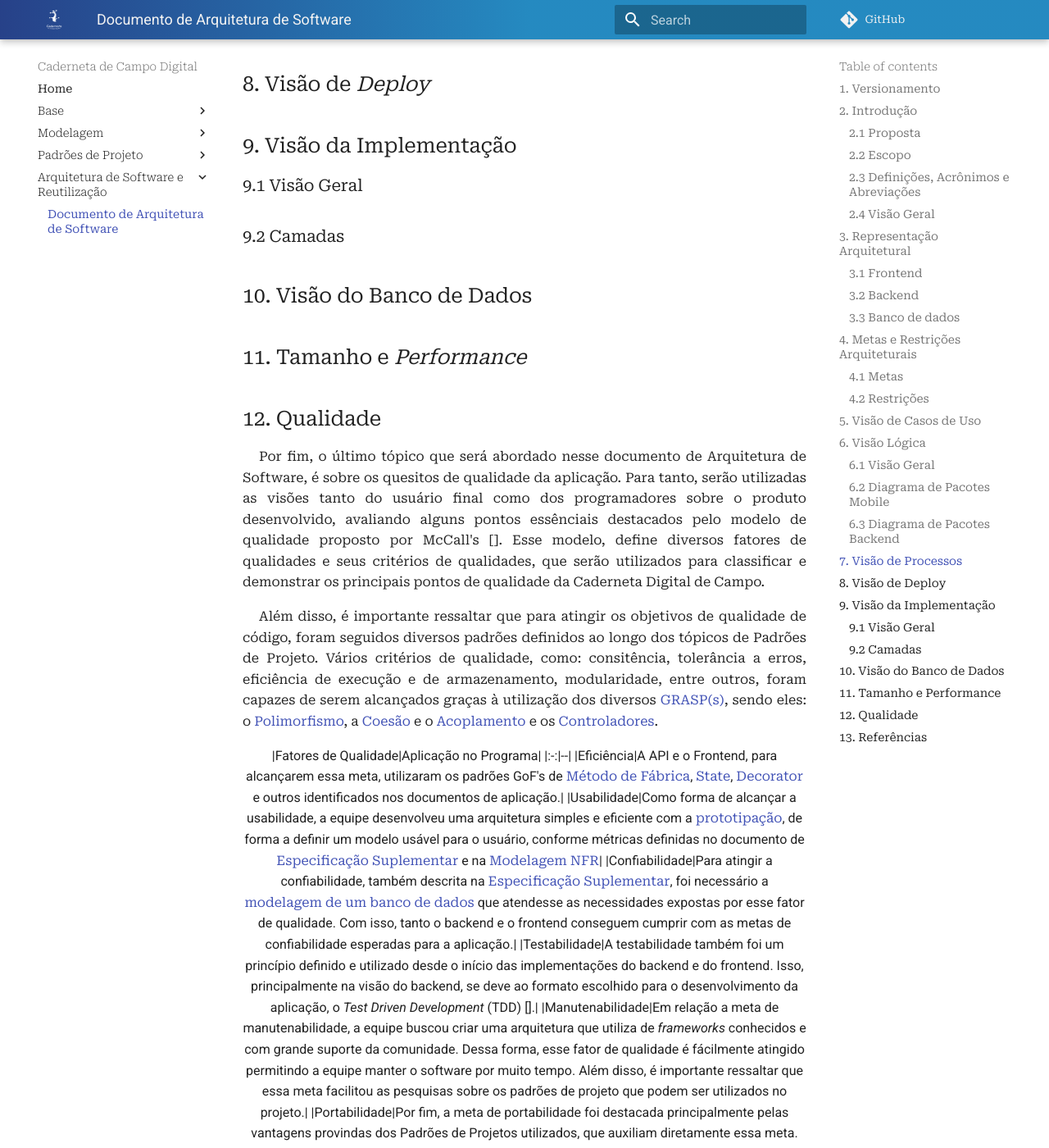
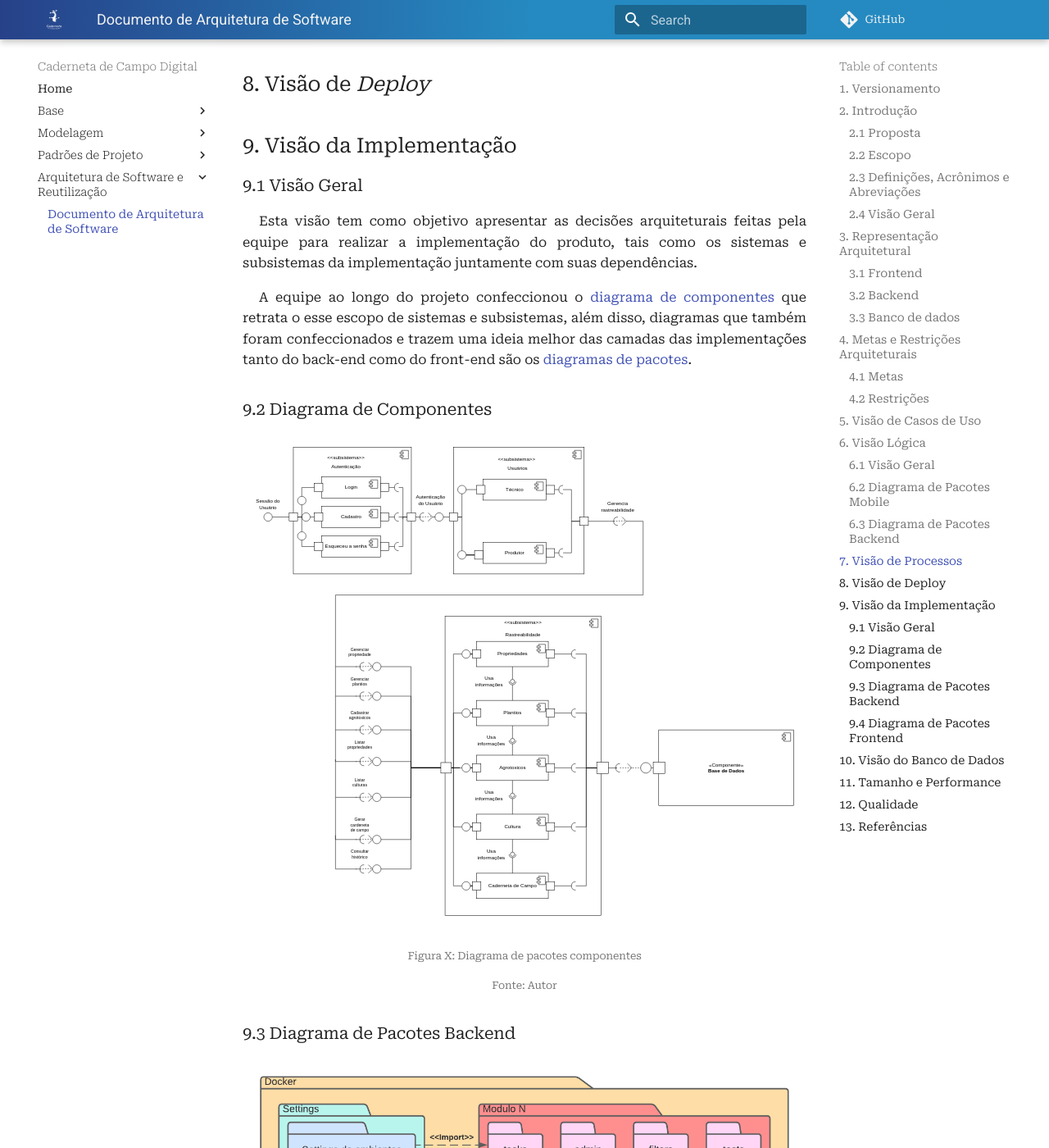
Before and after one commit to UnBArqDsw2021-2/2021.2_G4_CadernetaDeCampoDigital_docs, an MkDocs documentation site: the page built from docs/arquitetura_reutilizacao/das.md, in a window 1280 px wide and 1400 px high, scrolled down 5395 px. Shown: the whole window at 82% size. Built offline with MkDocs 1.6.1 and Material for MkDocs 9.7.7, drawn with Linux system fonts in a browser that asks for light colours; comment, search, counter and statistics services are not loaded; some of the changed text lies outside the part shown.

Commit message:
(#136) Adicionando Visao de Implementacao

```diff
--- a/docs/arquitetura_reutilizacao/das.md
+++ b/docs/arquitetura_reutilizacao/das.md
@@ -82,7 +82,24 @@
 
 ## 9. Visão da Implementação
 ### 9.1 Visão Geral
-### 9.2 Camadas
+<p align="justify" style="text-indent: 20px">Esta visão tem como objetivo apresentar as decisões arquiteturais feitas pela equipe para realizar a implementação do produto, tais como os sistemas e subsistemas da implementação juntamente com suas dependências.</p>
+
+<p align="justify" style="text-indent: 20px">A equipe ao longo do projeto confeccionou o <a href="../../modelagem/estatica/diagrama_de_componentes">diagrama de componentes</a> que retrata o esse escopo de sistemas e subsistemas, além disso, diagramas que também foram confeccionados e trazem uma ideia melhor das camadas das implementações tanto do back-end como do front-end são os <a href="../../modelagem/estatica/diagrama_de_pacotes">diagramas de pacotes</a>.</p>
+
+### 9.2 Diagrama de Componentes
+<img src="../../../assets/modelagem/diagramaComponentes.svg" class="zoom"/>
+<h6 align = "center">Figura X: Diagrama de pacotes componentes</h6>
+<h6 align = "center">Fonte: Autor</h6>
+
+### 9.3 Diagrama de Pacotes Backend
+<img src="../../../assets/modelagem/estatica/backend.png" class="zoom"/>
+<h6 align = "center">Figura X: Diagrama de pacotes backend</h6>
+<h6 align = "center">Fonte: Autor</h6>
+
+### 9.4 Diagrama de Pacotes Frontend
+<img src="../../../assets/modelagem/estatica/mobile.png" class="zoom"/>
+<h6 align = "center">Figura X: Diagrama de pacotes frontend</h6>
+<h6 align = "center">Fonte: Autor</h6>
 
 ## 10. Visão do Banco de Dados
 
```
